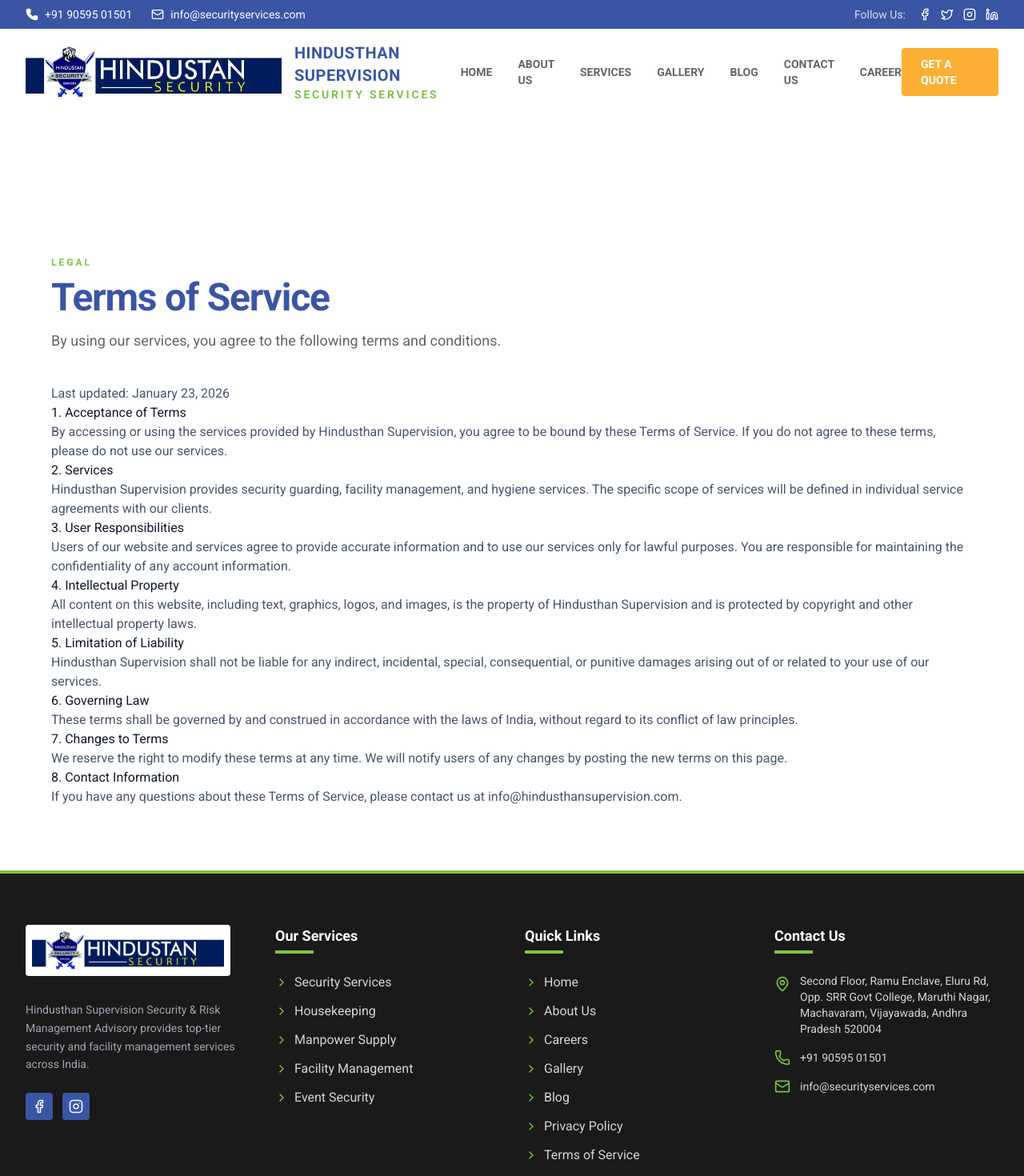
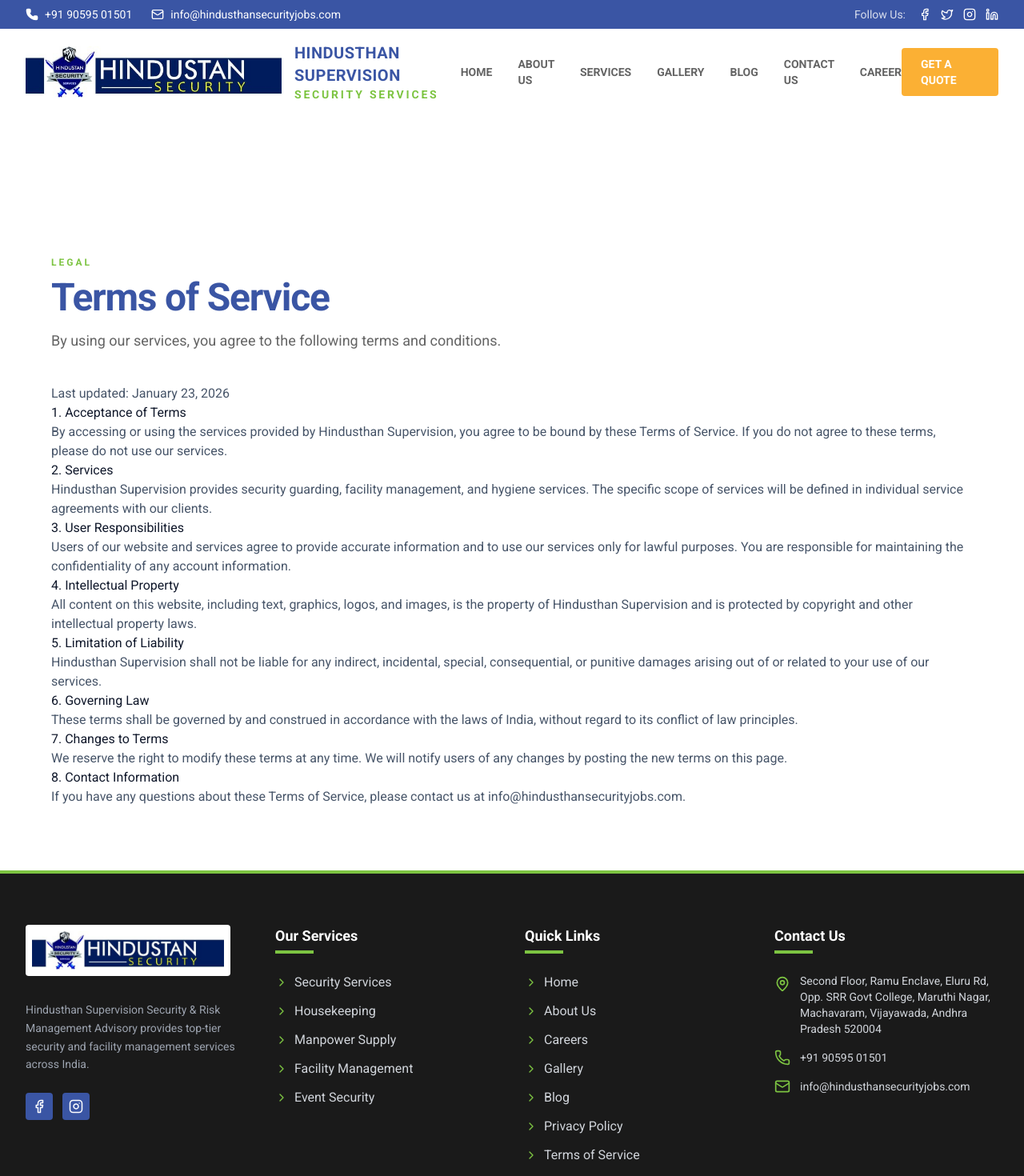
Before and after one commit to Stackvil/security_services, a React (Vite) app: page /terms-of-service in a window 1280 px wide. Shown: the top 1470 px of the page at 80% size. Built offline with nearby package versions, Linux system fonts and the light colour scheme.

Commit message:
Update contact email address to info@hindusthansecurityjobs.com

```diff
--- a/src/components/Layout/Footer.tsx
+++ b/src/components/Layout/Footer.tsx
@@ -70,7 +70,7 @@
             </li>
             <li className="flex items-center gap-3">
               <Mail size={20} className="text-primary-green flex-shrink-0" />
-              <span className="text-sm">info@securityservices.com</span>
+              <span className="text-sm">info@hindusthansecurityjobs.com</span>
             </li>
           </ul>
         </div>
--- a/src/components/Layout/Navbar.tsx
+++ b/src/components/Layout/Navbar.tsx
@@ -38,9 +38,9 @@
               <Phone size={16} fill="currentColor" />
               <span>+91 90595 01501</span>
             </a>
-            <a href="mailto:info@safaiwale.in" className="flex items-center gap-2 hover:text-accent-yellow transition-colors">
+            <a href="mailto:info@hindusthansecurityjobs.com" className="flex items-center gap-2 hover:text-accent-yellow transition-colors">
               <Mail size={16} />
-              <span>info@securityservices.com</span>
+              <span>info@hindusthansecurityjobs.com</span>
             </a>
           </div>
           <div className="flex items-center gap-4">
--- a/src/pages/PrivacyPolicy.tsx
+++ b/src/pages/PrivacyPolicy.tsx
@@ -45,7 +45,7 @@
 
                     <h2 className="text-slate-900">5. Contact Us</h2>
                     <p>
-                        If you have any questions about this Privacy Policy, please contact us at info@hindusthansupervision.com.
+                        If you have any questions about this Privacy Policy, please contact us at info@hindusthansecurityjobs.com.
                     </p>
                 </div>
             </SectionShell>
--- a/src/pages/TermsOfService.tsx
+++ b/src/pages/TermsOfService.tsx
@@ -54,7 +54,7 @@
 
                     <h2 className="text-slate-900">8. Contact Information</h2>
                     <p>
-                        If you have any questions about these Terms of Service, please contact us at info@hindusthansupervision.com.
+                        If you have any questions about these Terms of Service, please contact us at info@hindusthansecurityjobs.com.
                     </p>
                 </div>
             </SectionShell>
```
